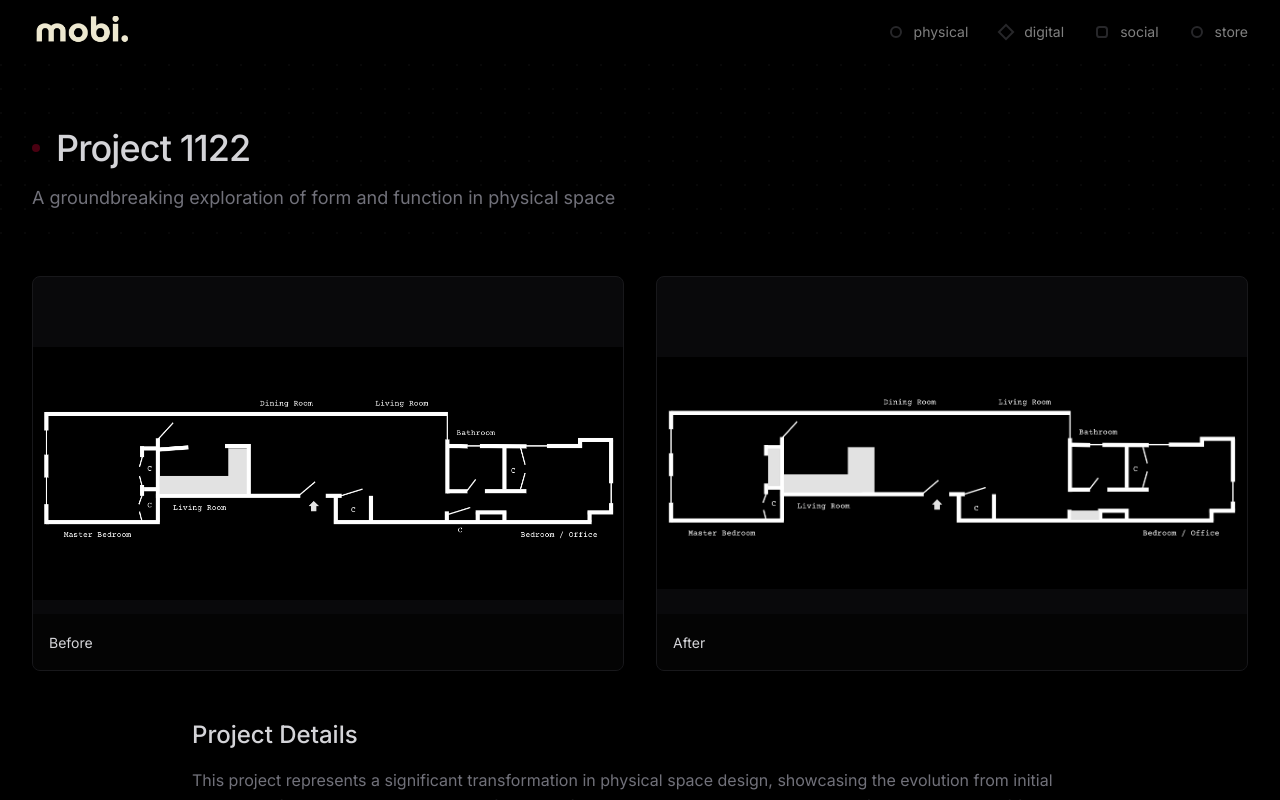
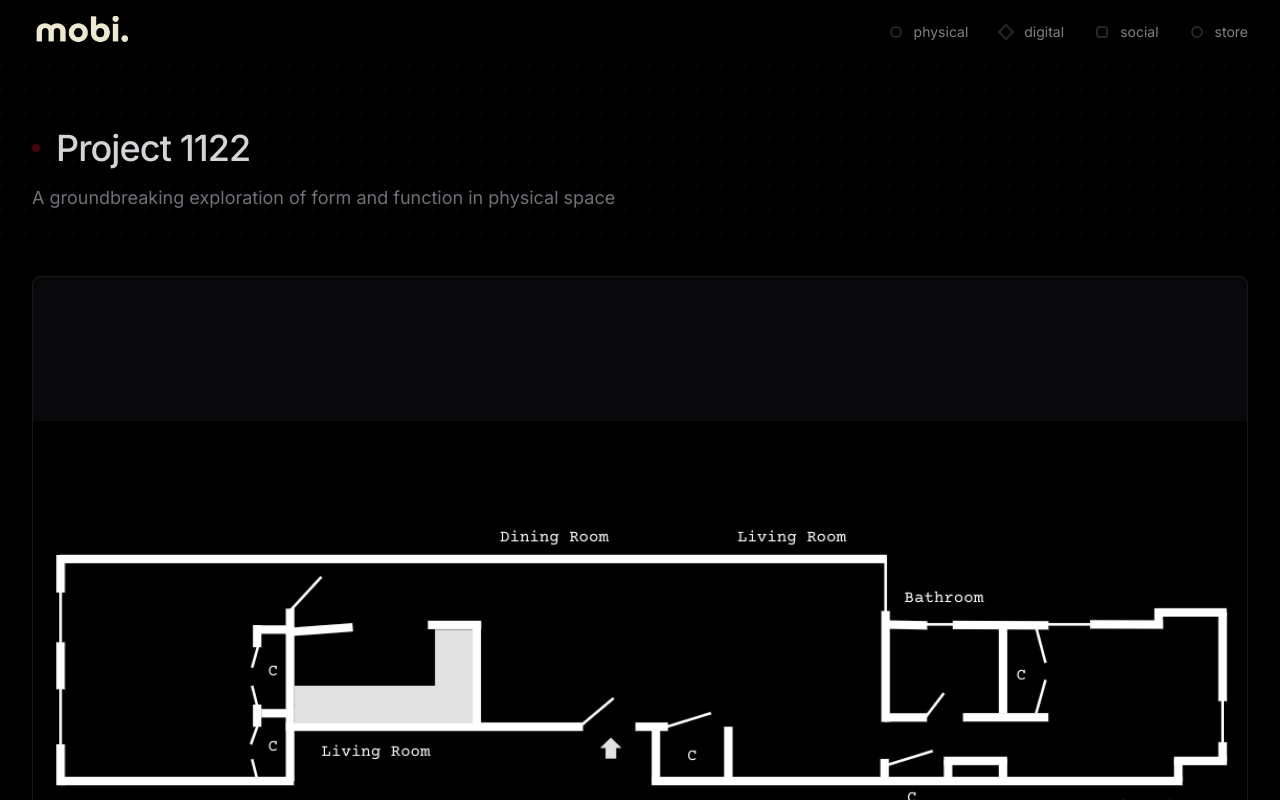
Before and after one commit to stilwellc/Mobi, a Next.js app: page /physical/1122 in a window 1280 px wide. Shown: the top 800 px of the page. Built offline with nearby package versions, Linux system fonts and the light colour scheme; a web font is replaced by a local one.

Commit message:
Stack blueprints vertically and make them full width

```diff
--- a/app/physical/1122/page.tsx
+++ b/app/physical/1122/page.tsx
@@ -39,14 +39,14 @@ export default function Project1122() {
       <section className="py-8">
         <div className="max-w-7xl mx-auto px-4 sm:px-6 lg:px-8">
           <div className="max-w-[2000px] mx-auto">
-            <div className="grid grid-cols-1 lg:grid-cols-2 gap-8">
+            <div className="flex flex-col gap-8">
               {/* Before Image */}
               <motion.div
                 initial={{ opacity: 0, y: 20 }}
                 whileInView={{ opacity: 1, y: 0 }}
                 transition={{ duration: 0.5 }}
                 viewport={{ once: true }}
-                className="relative"
+                className="relative w-full"
               >
                 <div className="relative aspect-[3/2] rounded-lg overflow-hidden bg-zinc-950 border border-zinc-900 hover:border-zinc-800 transition-all duration-300">
                   <img
@@ -66,7 +66,7 @@ export default function Project1122() {
                 whileInView={{ opacity: 1, y: 0 }}
                 transition={{ duration: 0.5, delay: 0.2 }}
                 viewport={{ once: true }}
-                className="relative"
+                className="relative w-full"
               >
                 <div className="relative aspect-[3/2] rounded-lg overflow-hidden bg-zinc-950 border border-zinc-900 hover:border-zinc-800 transition-all duration-300">
                   <img
```
